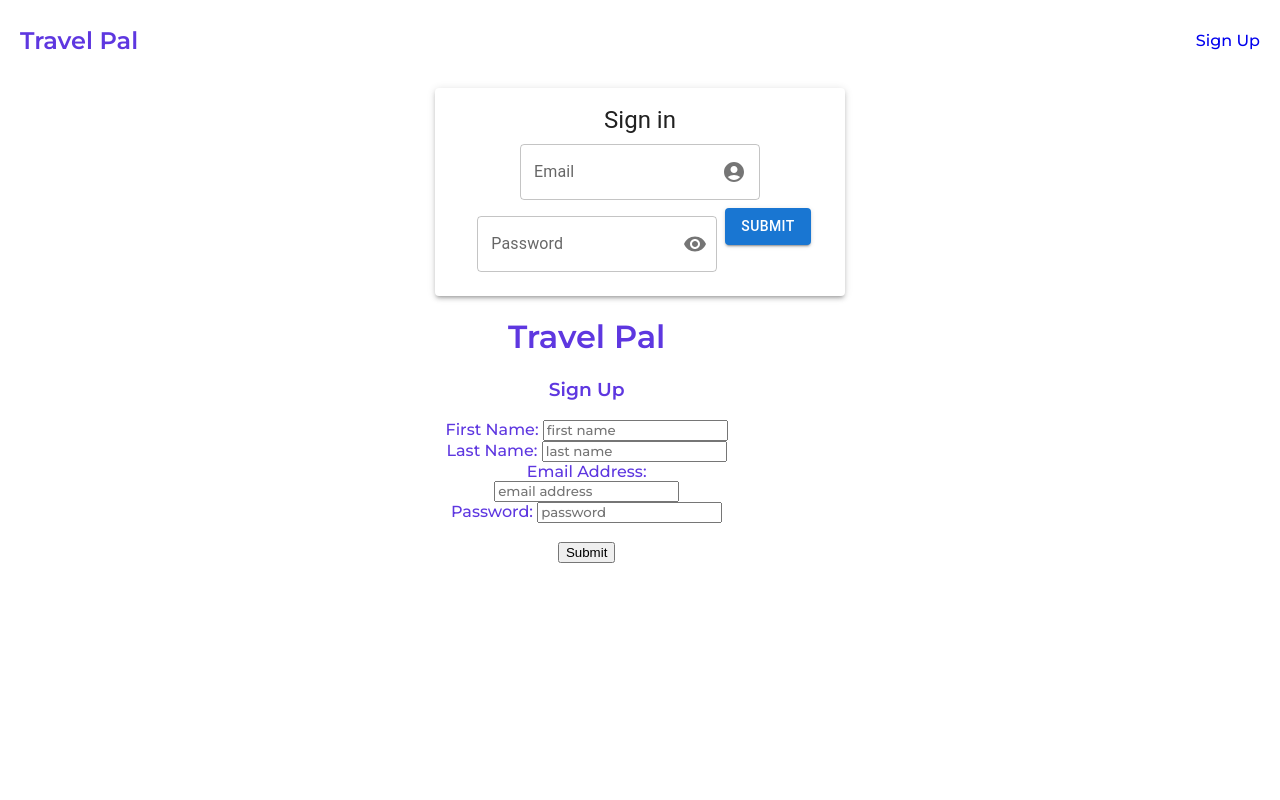
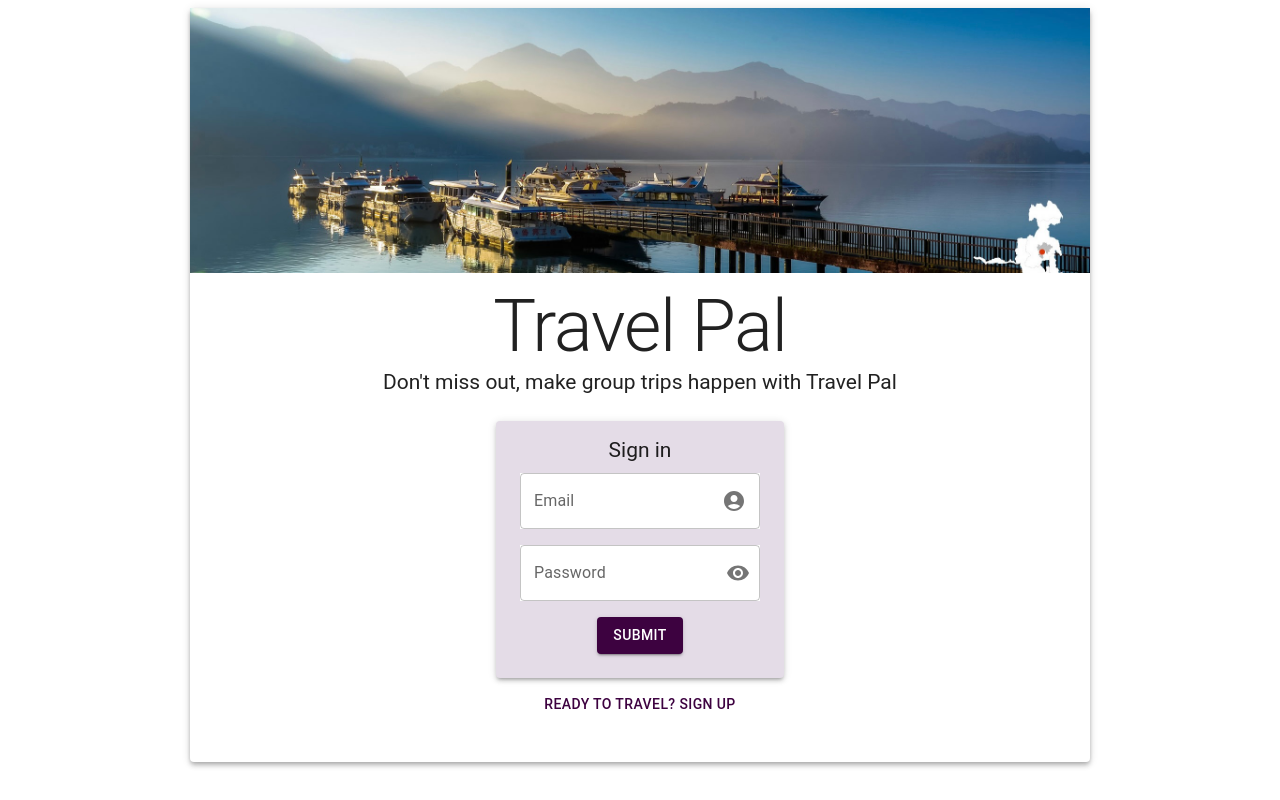
Before and after one commit to scooby-gang-7/iteration, a React (Create React App) app: page / in a window 1280 px wide. Built offline with nearby package versions, Linux system fonts and the light colour scheme.

Commit message:
applying colormode toggle

```diff
--- a/client/App.jsx
+++ b/client/App.jsx
@@ -16,6 +16,7 @@ import './stylesheets/styles.css';
 import 'react-toastify/dist/ReactToastify.css';
 import './stylesheets/styles.css'
 import LoginMUI from './components/LoginMUI.jsx';
+import NavBarMUI from './components/NavBarMUI'
 
 
 const App = () => {
@@ -49,6 +50,7 @@ const App = () => {
 
 
   return (
+
     <div className='App'>
       <ToastContainer
         position='top-center'
@@ -61,7 +63,7 @@ const App = () => {
         draggable
         pauseOnHover
       />
-      <NavBar setUserInfo={setUserInfo} userInfo={userInfo} />
+      {/* <NavBar setUserInfo={setUserInfo} userInfo={userInfo} /> */}
       <Routes>
         <Route
           path='/'
@@ -69,7 +71,10 @@ const App = () => {
             userInfo.user_id ? (
               <Navigate to='/mytrips' />
             ) : (
+              <>
+
                 <LoginMUI setUserInfo={setUserInfo} userInfo={userInfo} />
+              </>
             )
           }
         />
--- /dev/null
+++ b/client/ColorThemeWrapper.jsx
@@ -0,0 +1,73 @@
+import * as React from 'react';
+import IconButton from '@mui/material/IconButton';
+import Box from '@mui/material/Box';
+import { useTheme, ThemeProvider, createTheme } from '@mui/material/styles';
+import Brightness4Icon from '@mui/icons-material/Brightness4';
+import Brightness7Icon from '@mui/icons-material/Brightness7';
+import App from './App.jsx'
+
+const ColorModeContext = React.createContext({ toggleColorMode: () => {} });
+
+function MyApp() {
+  const theme = useTheme();
+  const colorMode = React.useContext(ColorModeContext);
+  return (
+    <div>
+      <Box
+        sx={{
+          display: 'flex',
+          width: '100%',
+          alignItems: 'center',
+          justifyContent: 'center',
+          bgcolor: 'background.default',
+          color: 'text.primary',
+          borderRadius: 1,
+          p: 3,
+        }}
+      >
+        {theme.palette.mode} mode
+        <IconButton
+          sx={{ ml: 1 }}
+          onClick={colorMode.toggleColorMode}
+          color='inherit'
+        >
+          {theme.palette.mode === 'dark' ? (
+            <Brightness7Icon />
+          ) : (
+            <Brightness4Icon />
+          )}
+        </IconButton>
+      </Box>
+    </div>
+  );
+}
+
+export default function ToggleColorMode() {
+  const [mode, setMode] = React.useState('light');
+  const colorMode = React.useMemo(
+    () => ({
+      toggleColorMode: () => {
+        setMode((prevMode) => (prevMode === 'light' ? 'dark' : 'light'));
+      },
+    }),
+    []
+  );
+
+  const theme = React.useMemo(
+    () =>
+      createTheme({
+        palette: {
+          mode,
+        },
+      }),
+    [mode]
+  );
+
+  return (
+    <ColorModeContext.Provider value={colorMode}>
+      <ThemeProvider theme={theme}>
+        <App />
+      </ThemeProvider>
+    </ColorModeContext.Provider>
+  );
+}
--- a/client/components/LoginMUI.jsx
+++ b/client/components/LoginMUI.jsx
@@ -1,4 +1,4 @@
-import React, {useState} from 'react';
+import React, { useState } from 'react';
 import { useNavigate } from 'react-router';
 import AccountCircle from '@mui/icons-material/AccountCircle';
 import Box from '@mui/material/Box';
@@ -12,11 +12,13 @@ import FormHelperText from '@mui/material/FormHelperText';
 import FormControl from '@mui/material/FormControl';
 import TextField from '@mui/material/TextField';
 import { ToastContainer, toast } from 'react-toastify';
-import { Button, Paper, Typography } from '@mui/material';
+import { Button, Container, Paper, Typography } from '@mui/material';
 import Visibility from '@mui/icons-material/Visibility';
 import VisibilityOff from '@mui/icons-material/VisibilityOff';
 import { textAlign } from '@mui/system';
-import Signup from './Signup';
+import SignInModal from './SignInModal.jsx'
+import NavBarMUI from './NavBarMUI'
+
 
 export default function LoginMUI({ setUserInfo, userInfo }) {
   const [values, setValues] = React.useState({
@@ -73,21 +75,45 @@ const handleSubmitLogin = (e) => {
   };
 
   return (
-    <div>
-      <Paper elevation={3} sx={{ m: 1, p: 2 }}>
+    <Paper elevation={4} sx={{ paddingBottom: '40px' }}>
+      <NavBarMUI />
+      <Container
+        sx={{ display: 'flex', flexDirection: 'column', alignItems: 'center' }}
+      >
+        <Typography variant='h1' sx={{ mt: 1 }}>
+          Travel Pal
+        </Typography>
+        <Typography variant='h5' sx={{ mb: 2 }}>
+          Don't miss out, make group trips happen with Travel Pal
+        </Typography>
+        <Paper
+          elevation={3}
+          sx={{
+            m: 1,
+            p: 2,
+            bgcolor: '#E4DCE7',
+            maxWidth: 400,
+            display: 'flex',
+            flexDirection: 'column',
+            justifyContent: 'center',
+          }}
+        >
           <Box
             sx={{
               display: 'flex',
-            flexWrap: 'wrap',
+              flexDirection: 'column',
+              alignItems: 'center',
               textAlign: 'center',
               m: '40',
             }}
           >
-          <div>
             <Typography component='h1' variant='h5'>
               Sign in
             </Typography>
-            <FormControl sx={{ m: 1, width: '30ch' }} variant='outlined'>
+            <FormControl
+              sx={{ m: 1, width: '30ch', bgcolor: '#ffffff' }}
+              variant='outlined'
+            >
               <InputLabel htmlFor='outlined-adornment-email'>Email</InputLabel>
               <OutlinedInput
                 id='outlined-adornment-email'
@@ -103,7 +129,10 @@ const handleSubmitLogin = (e) => {
                 label='email'
               />
             </FormControl>
-            <FormControl sx={{ m: 1, width: '30ch' }} variant='outlined'>
+            <FormControl
+              sx={{ m: 1, width: '30ch', bgcolor: '#ffffff' }}
+              variant='outlined'
+            >
               <InputLabel htmlFor='outlined-adornment-password'>
                 Password
               </InputLabel>
@@ -129,6 +158,7 @@ const handleSubmitLogin = (e) => {
               />
             </FormControl>
             <Button
+              sx={{ m: 1 }}
               variant='contained'
               color='primary'
               type='submit'
@@ -137,10 +167,10 @@ const handleSubmitLogin = (e) => {
             >
               Submit
             </Button>
-          </div>
           </Box>
         </Paper>
-      <Signup/>
-    </div>
+        <SignInModal />
+      </Container>
+    </Paper>
   );
 }
--- a/client/components/NavBarMUI.jsx
+++ b/client/components/NavBarMUI.jsx
@@ -6,6 +6,7 @@ import Toolbar from '@mui/material/Toolbar';
 import Typography from '@mui/material/Typography';
 import Button from '@mui/material/Button';
 import IconButton from '@mui/material/IconButton';
+import BannerImg from '../assets/sunmoonlake.jpeg'
 
 export default function ButtonAppBar({ userInfo, setUserInfo }) {
   const navigate = useNavigate();
@@ -37,17 +38,13 @@ export default function ButtonAppBar({ userInfo, setUserInfo }) {
 
   return (
     <Box sx={{ flexGrow: 1 }}>
-      <AppBar position='static'>
+      <Box sx={{ objectFit:'contain' }}>
+        <img src={BannerImg} width='900px' max-height={300}/>
+      </Box>
+      {/* <AppBar position='static'>
         <Toolbar>
-          <IconButton
-            size='large'
-            edge='start'
-            color='inherit'
-            aria-label='menu'
-            sx={{ mr: 2 }}
-          ></IconButton>
           <Typography variant='h6' component='div' sx={{ flexGrow: 1 }}>
-            News
+            Travel Pal
           </Typography>
           {window.location.pathname === '/' ? (
             <Button
@@ -74,7 +71,7 @@ export default function ButtonAppBar({ userInfo, setUserInfo }) {
             </>
           )}
         </Toolbar>
-      </AppBar>
+      </AppBar> */}
     </Box>
   );
 }
--- /dev/null
+++ b/client/components/SignInModal.jsx
@@ -0,0 +1,51 @@
+import * as React from 'react';
+import Backdrop from '@mui/material/Backdrop';
+import Box from '@mui/material/Box';
+import Modal from '@mui/material/Modal';
+import Fade from '@mui/material/Fade';
+import Button from '@mui/material/Button';
+import Typography from '@mui/material/Typography';
+import Signup from './Signup';
+
+
+const style = {
+  position: 'absolute',
+  top: '50%',
+  left: '50%',
+  transform: 'translate(-50%, -50%)',
+  width: 400,
+  bgcolor: 'background.paper',
+  border: '2px solid #000',
+  borderRadius: 3,
+  boxShadow: 24,
+  p: 4,
+};
+
+export default function SignInModal() {
+  const [open, setOpen] = React.useState(false);
+  const handleOpen = () => setOpen(true);
+  const handleClose = () => setOpen(false);
+
+  return (
+    <div>
+      <Button onClick={handleOpen}>Ready to Travel? Sign Up</Button>
+      <Modal
+        aria-labelledby='transition-modal-title'
+        aria-describedby='transition-modal-description'
+        open={open}
+        onClose={handleClose}
+        closeAfterTransition
+        BackdropComponent={Backdrop}
+        BackdropProps={{
+          timeout: 500,
+        }}
+      >
+        <Fade in={open}>
+          <Box sx={style}>
+            <Signup/>
+          </Box>
+        </Fade>
+      </Modal>
+    </div>
+  );
+}
--- a/client/stylesheets/styles.css
+++ b/client/stylesheets/styles.css
@@ -1,14 +1,21 @@
 body,
 #root {
-  margin: 0;
-  color: #5e37e0;
+  display:flex;
+  flex-direction: column;
+  color: #3D0240;
+
 }
 
 .App {
-  display: grid;
+max-width: 1000px;
+margin: 0 auto;
+/* border: 1px solid lightslategray; */
+border-radius: 8px;
+padding-bottom: 30px;
+  /* display: grid;
   grid-template-rows: 80px 80px 1fr 80px;
   grid-template-columns: 1fr 1fr 1fr;
-  color: #5e37e0;
+  color: #5e37e0; */
 }
 
 .map-container {
@@ -19,7 +26,7 @@ body,
 #login-parent {
   color: #5e37e0;
   font-family: 'Abril Fatface', cursive;
-  border-radius: 10px;
+  /* border-radius: 10px; */
   width: 300px;
   text-align: center;
   margin: 10px;
@@ -30,9 +37,9 @@ body,
   flex-direction: column;
 }
 
-#login-parent h3 {
+/* #login-parent h3 {
   font-size: x-large;
-}
+} */
 
 #btn-login {
   margin-left: 20px;
```
Also changed, not shown: client/index.js (+57 -35 lines). Lines whose indentation alone changed are shown as unchanged.
